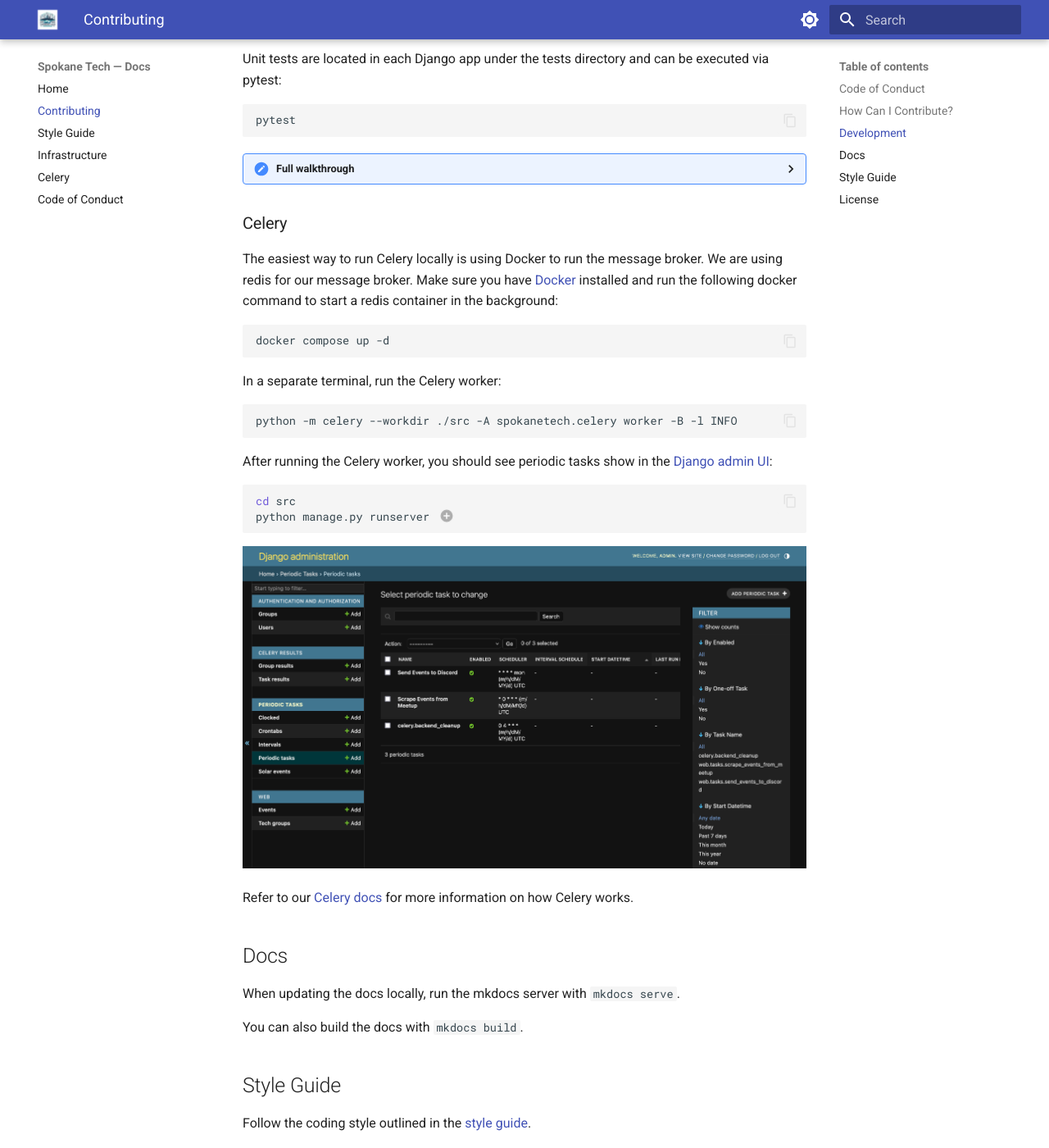
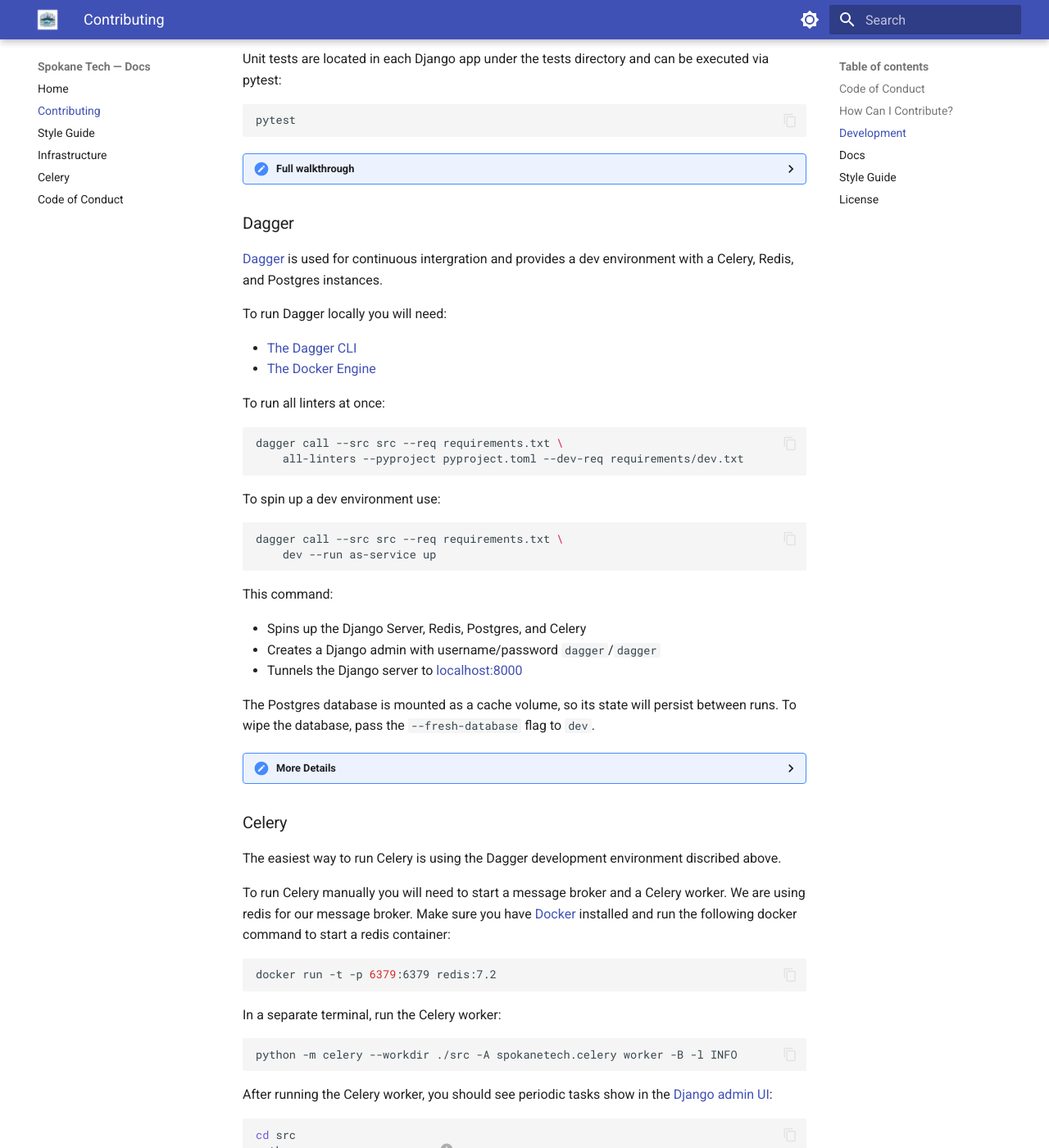
Before and after one commit to SpokaneTech/SpokaneTech_Py, an MkDocs documentation site: the page built from docs/CONTRIBUTING.md, in a window 1280 px wide and 1400 px high, scrolled down 1967 px. Shown: the whole window at 82% size. Built offline with MkDocs 1.6.1 and Material for MkDocs 9.7.7, drawn with Linux system fonts in a browser that asks for light colours; some of the changed text lies outside the part shown.

Commit message:
Update docs with Dagger info.

````diff
--- a/docs/CONTRIBUTING.md
+++ b/docs/CONTRIBUTING.md
@@ -132,13 +132,103 @@
 
 </details>
 
+### Dagger
+
+[Dagger](https://dagger.io/) is used for continuous intergration and
+provides a dev environment with a Celery, Redis, and Postgres instances.
+
+To run Dagger locally you will need:
+
+- [The Dagger CLI](https://docs.dagger.io/install)
+- [The Docker Engine](https://docs.docker.com/get-docker/)
+
+
+To run all linters at once:
+```shell
+dagger call --src src --req requirements.txt \
+    all-linters --pyproject pyproject.toml --dev-req requirements/dev.txt
+```
+
+To spin up a dev environment use:
+```shell
+dagger call --src src --req requirements.txt \
+    dev --run as-service up
+```
+
+This command:
+
+- Spins up the Django Server, Redis, Postgres, and Celery
+- Creates a Django admin with username/password `dagger`/`dagger`
+- Tunnels the Django server to [localhost:8000]()
+
+The Postgres database is mounted as a cache volume, so its state will persist between runs.
+To wipe the database, pass the `--fresh-database` flag to `dev`.
+
+
+<details>
+<summary>More Details</summary>
+
+To list avalable functions use:
+```shell
+dagger functions
+```
+
+Then, to call the functions use:
+
+```shell
+dagger call --src src --req requirements.txt FUNCTION-NAME FUNCTION-ARGS
+```
+
+To gather more information about a function, you can pass the `--help` arg to it:
+
+```shell
+$ dagger call --src src --req requirements.txt test --help
+Run tests using Pytest.
+
+Usage:
+  dagger call test [flags]
+
+Flags:
+      --dev-req File     A file.
+      --pyproject File   A file.
+
+Global Flags:
+      --debug             Show more information for debugging
+      --focus             Only show output for focused commands (default true)
+      --json              Present result as JSON
+  -m, --mod string        Path to dagger.json config file for the module
+                          or a directory containing that file. Either
+                          local path (e.g. "/path/to/some/dir") or a
+                          github repo (e.g.
+                          "github.com/dagger/dagger/path/to/some/subdir")
+  -o, --output string     Path in the host to save the result to
+      --progress string   progress output format (auto, plain, tty)
+                          (default "auto")
+  -s, --silent            disable terminal UI and progress output
+```
+
+For functions that return a `Container` - like `dev` - addtional commands can
+be chaned on that will act on that container. For example, the following
+command transforms the development container into a service, and starts it.
+
+```shell
+dagger call --src src --req requirements.txt dev --run \
+    as-service up
+```
+</details>
+
 ### Celery
 
 
-The easiest way to run Celery locally is using Docker to run the message broker. We are using redis for our message broker. Make sure you have [Docker](https://docs.docker.com/get-docker/) installed and run the following docker command to start a redis container in the background:
+The easiest way to run Celery is using the Dagger development environment discribed above.
+
+To run Celery manually you will need to start a message broker and a Celery
+worker. We are using redis for our message broker. Make sure you have
+[Docker](https://docs.docker.com/get-docker/) installed and run the following
+docker command to start a redis container:
 
 ```shell
-docker compose up -d
+docker run -t -p 6379:6379 redis:7.2
 ```
 
 In a separate terminal, run the Celery worker:
````
Also changed, not shown: 1 other file.
